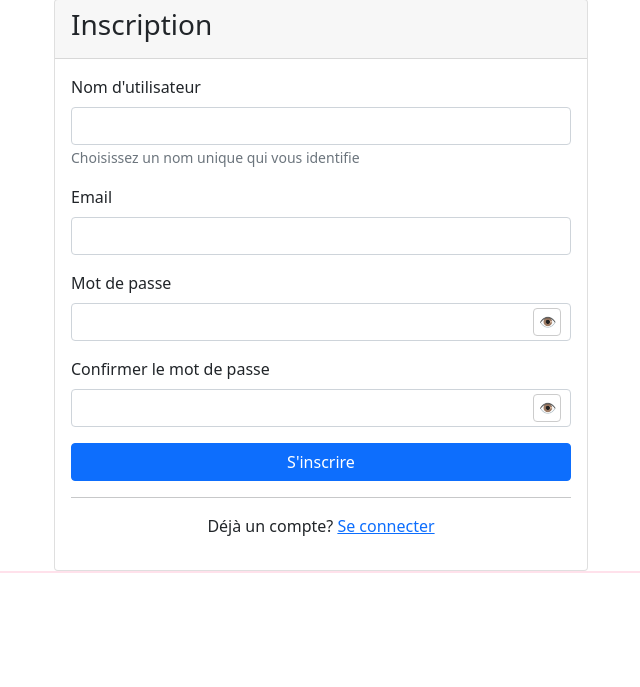
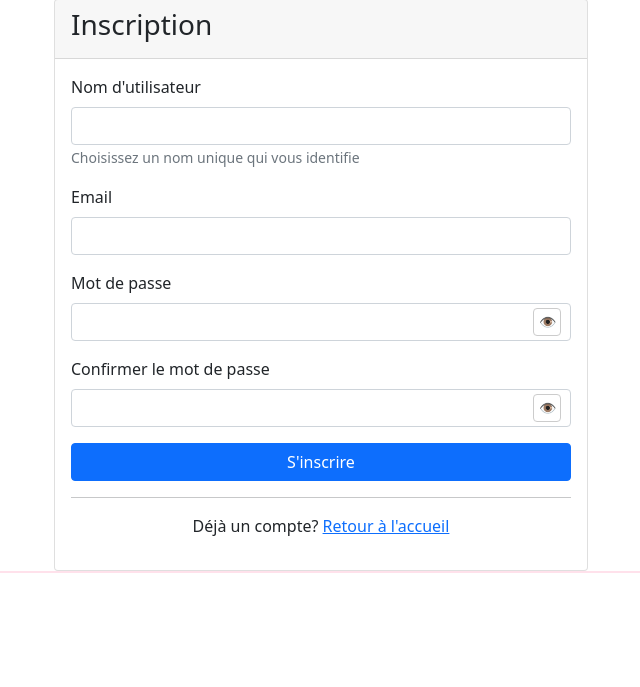
Before and after one commit to ROSTANDNGABA/fuegoDelCorazon, a Django app: page /accounts/signup/ in a window 1280 px wide. Shown: the part 113-800 px from the top of the page, without its empty margins (319-959 px from the left). Run offline with Django 4.2, Linux system fonts and the light colour scheme.

Commit message:
Remove login page completely to avoid 500 error

```diff
--- a/accounts/urls.py
+++ b/accounts/urls.py
@@ -1,11 +1,9 @@
 from django.urls import path
-from django.contrib.auth.views import LoginView
 from . import views
 
 app_name = 'accounts'
 
 urlpatterns = [
-    path('login/', LoginView.as_view(template_name='accounts/login_simple.html'), name='login'),
     path('logout/', views.CustomLogoutView.as_view(), name='logout'),
     path('signup/', views.SignUpView.as_view(template_name='accounts/signup_simple.html'), name='signup'),
     path('create-profile/', views.create_profile, name='create_profile'),
--- a/accounts/views.py
+++ b/accounts/views.py
@@ -13,7 +13,7 @@ from .forms import CustomUserCreationForm
 
 
 class CustomLogoutView(LogoutView):
-    next_page = '/accounts/login/'
+    next_page = '/'
 
 class SignUpView(CreateView):
     form_class = CustomUserCreationForm
--- a/templates/accounts/signup_simple.html
+++ b/templates/accounts/signup_simple.html
@@ -49,7 +49,7 @@
                     <hr>
                     <p class="text-center">
                         Déjà un compte?
-                        <a href="{% url 'accounts:login' %}">Se connecter</a>
+                        <a href="/">Retour à l'accueil</a>
                     </p>
                 </div>
             </div>
```
